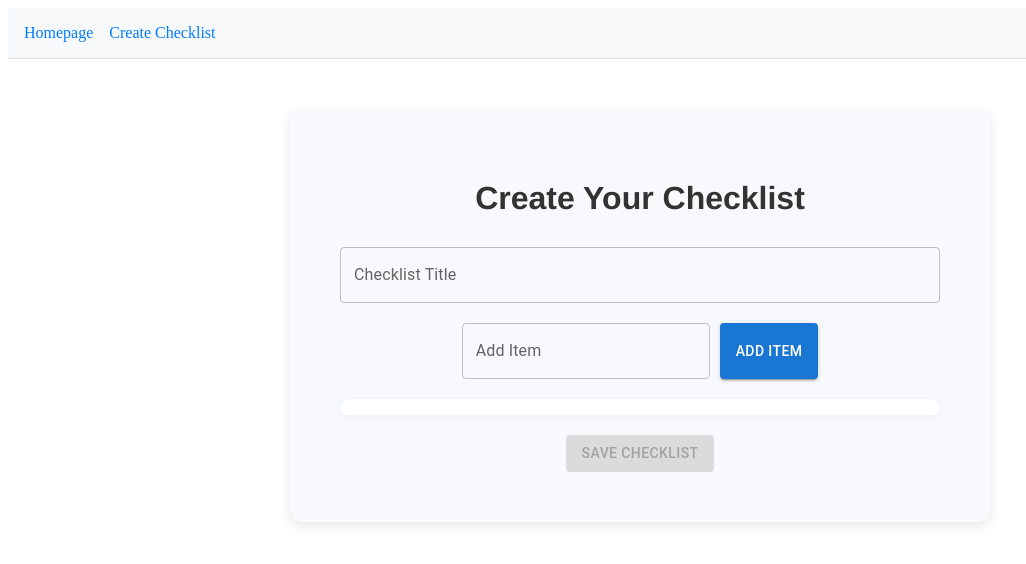
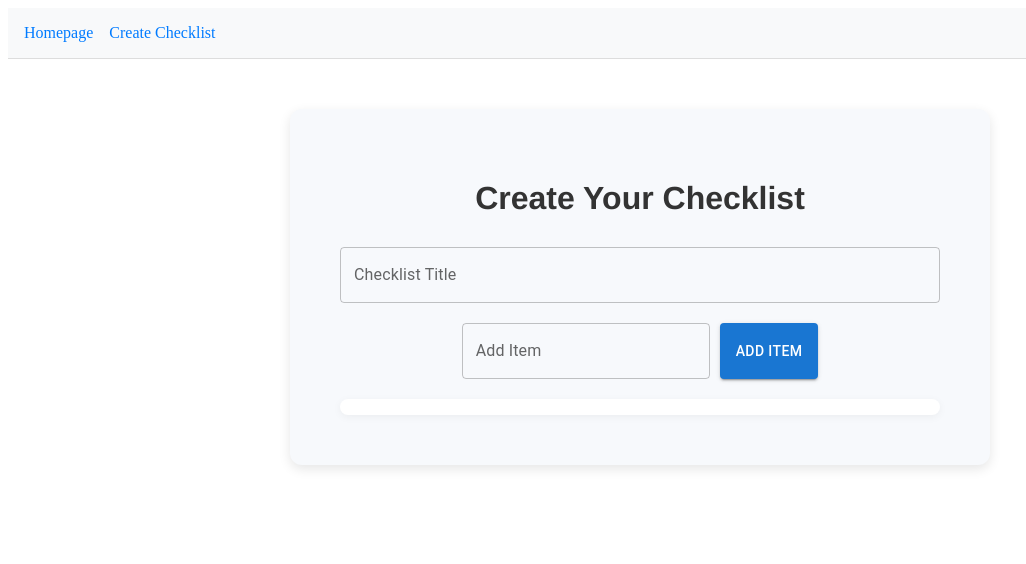
Before and after one commit to ahmadssadiq/CS391-checklist-final-project, a React (Vite) app: page /create-checklist in a window 1280 px wide. Shown: the top 564 px of the page, without its empty margins (0-1026 px from the left). Built offline with nearby package versions, Linux system fonts and the light colour scheme.

Commit message:
removed save checklist bar

```diff
--- a/src/components/CreateChecklist.tsx
+++ b/src/components/CreateChecklist.tsx
@@ -133,20 +133,6 @@ export default function CreateChecklist() {
         setNewItemText(event.target.value);
     };
 
-    const handleSaveChecklist = () => { // FS: Handler to "save" the checklist (for now, it just logs the checklist data)
-        const completedItems = checklist.filter((item) => item.completed).length;
-        const totalItems = checklist.length;
-        const checklistData = {
-            title,
-            items: checklist,
-            completedItems,
-            totalItems,
-        };
-
-        console.log('Checklist saved:', checklistData);
-        // Replace the console.log with an API call to save checklistData
-    };
-
     const completedItems = checklist.filter((item) => item.completed).length;
     const totalItems = checklist.length;
 
@@ -176,7 +162,6 @@ export default function CreateChecklist() {
                 <ProgressContainer>
                     {/* Pass the number of completed items and total items to the ProgressBar */}
                     <ProgressBar value={completedItems} max={totalItems} />
-
                     {/* Display a textual representation of progress */}
                     <p>{`Progress: ${completedItems} / ${totalItems} items completed`}</p>
                 </ProgressContainer>
@@ -210,15 +195,6 @@ export default function CreateChecklist() {
                     ))}
                 </TransitionGroup>
             </StyledList>
-            <Button
-                variant="contained"
-                color="primary"
-                onClick={handleSaveChecklist}
-                style={{ marginTop: '20px' }}
-                disabled={!title || checklist.length === 0}
-            >
-                Save Checklist
-            </Button>
         </Container>
     );
 }
--- a/src/components/ProgressBar.tsx
+++ b/src/components/ProgressBar.tsx
@@ -23,7 +23,7 @@ const Progress = styled.div<{ percentage: number; color: string }>`
     transition: width 0.3s ease;                  // Smooth transition for width changes
 `;
 
-function ProgressBar({ value, max }: ProgressBarProps) {
+export default function ProgressBar({ value, max }: ProgressBarProps) {
     const percentage = (value / max) * 100;
 
     // Function to determine the color of the progress bar based on the percentage.
@@ -39,5 +39,3 @@ function ProgressBar({ value, max }: ProgressBarProps) {
         </ProgressBarContainer>
     );
 }
-
-export default ProgressBar;
```
Lines whose indentation alone changed are shown as unchanged.
